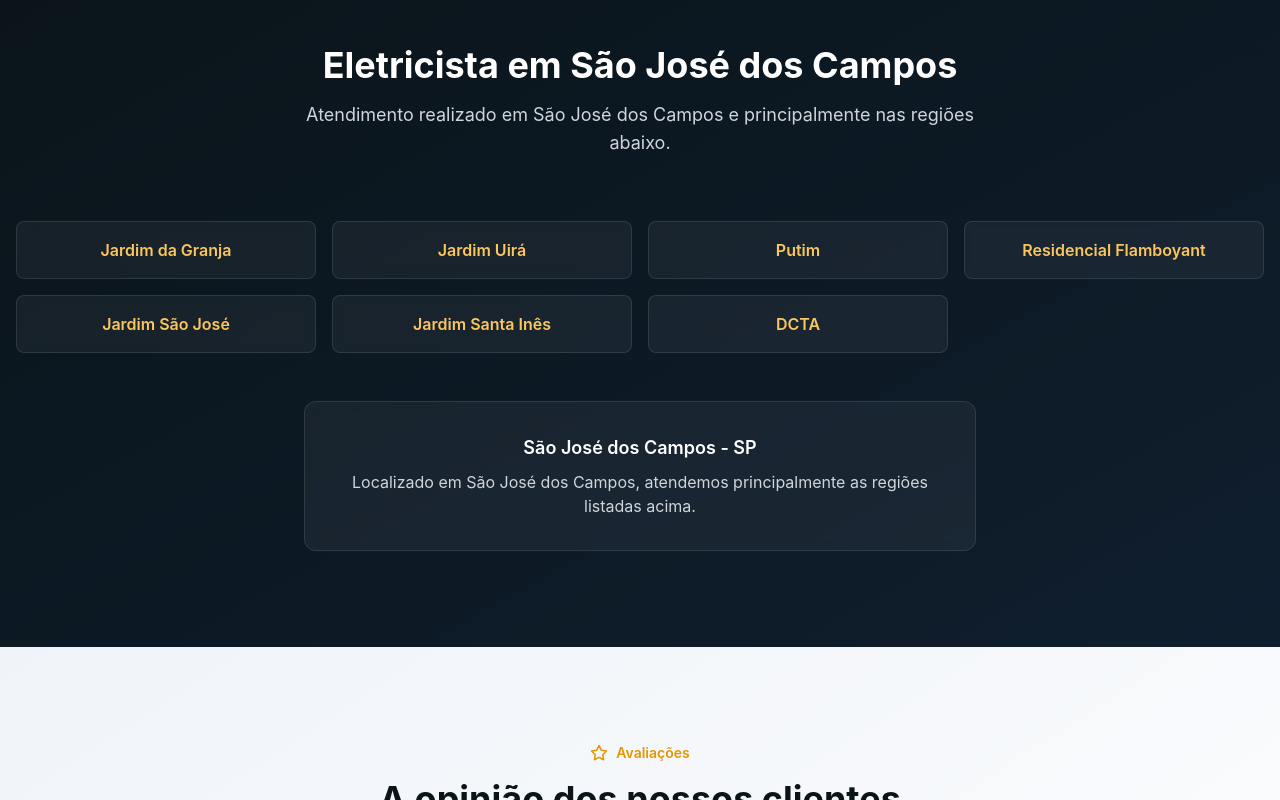
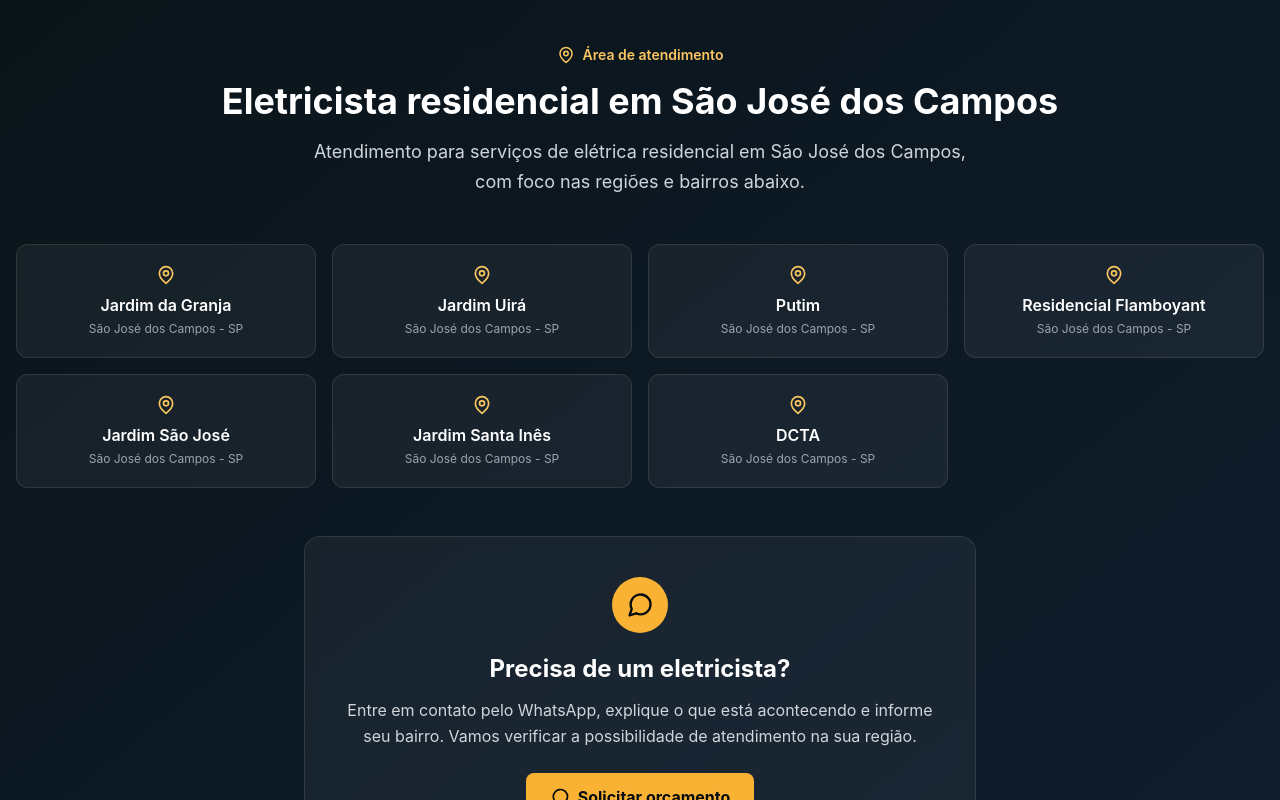
Before and after one commit to jeanlucassolutions/site-institucional, a Next.js app: page / in a window 1280 px wide. Shown: the part 4520-5320 px from the top of the page. Built offline with nearby package versions, Linux system fonts and the light colour scheme; no server answers.

Commit message:
Refactor ServiceArea component for clarity and layout
Updated service area description and improved layout for better clarity. Enhanced region cards and added WhatsApp contact information.

```diff
--- a/src/components/ServiceArea.tsx
+++ b/src/components/ServiceArea.tsx
@@ -1,4 +1,7 @@
 'use client'
+
+import { MapPin, MessageCircle } from 'lucide-react'
+import WhatsAppButton from './WhatsAppButton'
 
 const ServiceArea = () => {
   const regions = [
@@ -12,39 +15,85 @@ const ServiceArea = () => {
   ]
 
   return (
-    <section id="atendimento" className="py-16 md:py-24 bg-gradient-to-br from-navy-800 to-navy-700 text-white">
+    <section
+      id="atendimento"
+      className="py-16 md:py-24 bg-gradient-to-br from-navy-800 to-navy-700 text-white"
+    >
       <div className="container mx-auto px-4">
+
         {/* Header */}
-        <div className="text-center mb-16">
+        <div className="text-center mb-12">
+          <div className="inline-flex items-center gap-2 text-electric-400 font-semibold text-sm mb-4">
+            <MapPin size={18} />
+            Área de atendimento
+          </div>
+
           <h2 className="text-3xl md:text-4xl font-bold mb-4">
-            Eletricista em São José dos Campos
+            Eletricista residencial em São José dos Campos
           </h2>
-          <p className="text-lg text-gray-300 max-w-2xl mx-auto">
-            Atendimento realizado em São José dos Campos e principalmente nas regiões abaixo.
+
+          <p className="text-lg text-gray-300 max-w-2xl mx-auto leading-relaxed">
+            Atendimento para serviços de elétrica residencial em São José dos
+            Campos, com foco nas regiões e bairros abaixo.
           </p>
         </div>
 
         {/* Region Cards */}
         <div className="grid sm:grid-cols-2 lg:grid-cols-3 xl:grid-cols-4 gap-4 mb-12">
-          {regions.map((region, index) => (
+          {regions.map((region) => (
             <div
-              key={index}
-              className="p-4 bg-white bg-opacity-5 border border-white border-opacity-10 rounded-lg hover:bg-opacity-10 hover:border-opacity-20 transition-all duration-300 backdrop-blur-sm text-center"
+              key={region}
+              className="group p-5 bg-white/5 border border-white/10 rounded-xl hover:bg-white/10 hover:border-electric-500/50 transition-all duration-300 text-center"
             >
-              <p className="font-semibold text-electric-400">{region}</p>
+              <MapPin
+                size={20}
+                className="text-electric-400 mx-auto mb-2 group-hover:scale-110 transition-transform"
+              />
+
+              <p className="font-semibold text-white">
+                {region}
+              </p>
+
+              <p className="text-xs text-gray-400 mt-1">
+                São José dos Campos - SP
+              </p>
             </div>
           ))}
         </div>
 
-        {/* Location Info */}
-        <div className="max-w-2xl mx-auto text-center">
-          <div className="bg-white bg-opacity-5 border border-white border-opacity-10 rounded-xl p-8 backdrop-blur-sm">
-            <p className="text-lg font-semibold mb-2">São José dos Campos - SP</p>
-            <p className="text-gray-300">
-              Localizado em São José dos Campos, atendemos principalmente as regiões listadas acima.
+        {/* Location + CTA */}
+        <div className="max-w-2xl mx-auto">
+          <div className="bg-white/5 border border-white/10 rounded-2xl p-8 md:p-10 backdrop-blur-sm text-center">
+
+            <div className="w-14 h-14 bg-electric-500 rounded-full flex items-center justify-center mx-auto mb-5">
+              <MessageCircle
+                size={28}
+                className="text-navy-900"
+              />
+            </div>
+
+            <h3 className="text-2xl font-bold mb-3">
+              Precisa de um eletricista?
+            </h3>
+
+            <p className="text-gray-300 leading-relaxed mb-6">
+              Entre em contato pelo WhatsApp, explique o que está acontecendo
+              e informe seu bairro. Vamos verificar a possibilidade de
+              atendimento na sua região.
             </p>
+
+            <WhatsAppButton
+              variant="cta"
+              text="Solicitar orçamento"
+            />
+
+            <p className="text-sm text-gray-400 mt-4">
+              Atendimento residencial em São José dos Campos - SP
+            </p>
+
           </div>
         </div>
+
       </div>
     </section>
   )
```
